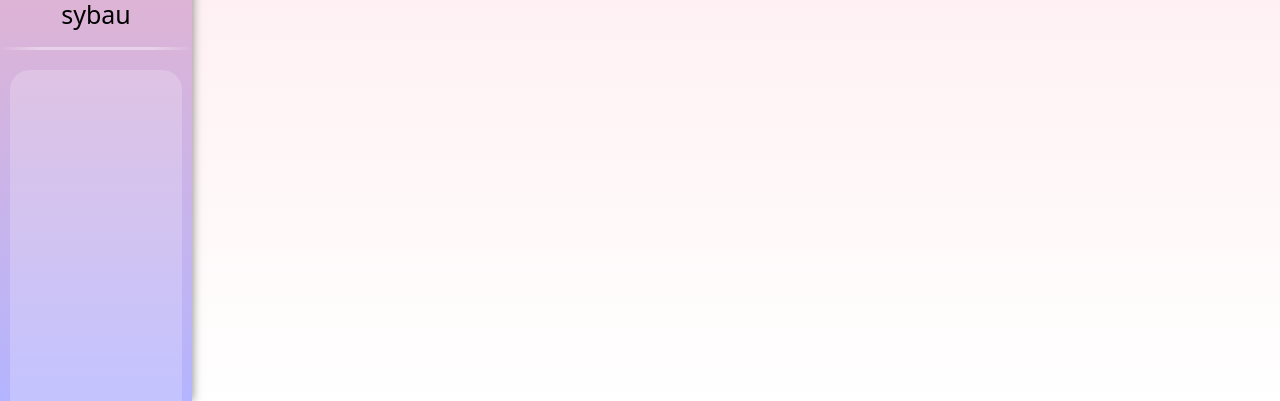
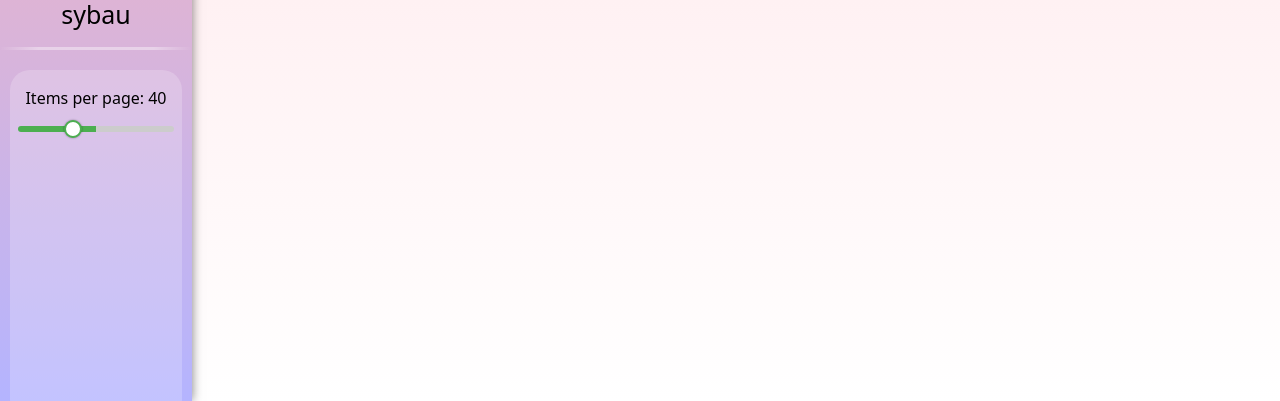
Before and after one commit to T0B1M4N/team-gamma, a React (Vite) app: page / in a window 1280 px wide. Shown: the part 399-800 px from the top of the page. Built offline with nearby package versions, Linux system fonts and the light colour scheme; no server answers.

Commit message:
cart fix

```diff
--- a/src/AppContext.jsx
+++ b/src/AppContext.jsx
@@ -8,10 +8,11 @@ import BottomBar from "./BottomBar.jsx";
 
 const AppContext = createContext();
 
-export function AppWrapper({ children }) {
+export function AppWrapper() {
   const [isSwitchOn, setIsSwitchOn] = useState(false);
   const [searchQuery, setSearchQuery] = useState("");
   const [cartItems, setCartItems] = useState([]);
+  const [ItemPerPage, SetItemsPerPage] = useState(40);
 
   const toggleSwitch = () => setIsSwitchOn((prev) => !prev);
 
@@ -56,6 +57,8 @@ export function AppWrapper({ children }) {
         removeFromCart,
         updateQuantity,
         clearCart,
+        ItemPerPage,
+        SetItemsPerPage, // <-- Add this!
       }}
     >
       <TopBar />
--- a/src/SideBar.css
+++ b/src/SideBar.css
@@ -55,6 +55,73 @@
   background-color: rgba(255, 255, 255, 0.65) ;
   transition: background-color 0.1s;
 }
+
+/* Base slider style */
+.PageSlider,
+.PageSlider-dark {
+  width: 90%;
+  height: 6px;
+  border-radius: 5px;
+  appearance: none;
+  margin: 10px auto;
+  display: block;
+  background: linear-gradient(to right, #4caf50 0%, #4caf50 50%, #ccc 50%, #ccc 100%);
+  transition: background 0.3s ease;
+  outline: none;
+}
+
+/* Custom thumb (WebKit) */
+.PageSlider::-webkit-slider-thumb,
+.PageSlider-dark::-webkit-slider-thumb {
+  appearance: none;
+  width: 18px;
+  height: 18px;
+  background: #fff;
+  border: 2px solid #4caf50;
+  border-radius: 50%;
+  cursor: pointer;
+  transition: transform 0.2s ease;
+  box-shadow: 0 0 2px rgba(0, 0, 0, 0.4);
+}
+
+.PageSlider::-webkit-slider-thumb:hover,
+.PageSlider-dark::-webkit-slider-thumb:hover {
+  transform: scale(1.2);
+}
+
+/* Custom thumb (Firefox) */
+.PageSlider::-moz-range-thumb,
+.PageSlider-dark::-moz-range-thumb {
+  width: 18px;
+  height: 18px;
+  background: #fff;
+  border: 2px solid #4caf50;
+  border-radius: 50%;
+  cursor: pointer;
+  transition: transform 0.2s ease;
+}
+
+.PageSlider::-moz-range-thumb:hover,
+.PageSlider-dark::-moz-range-thumb:hover {
+  transform: scale(1.2);
+}
+
+/* Dark mode fill and thumb style */
+.PageSlider-dark {
+  background: linear-gradient(to right, #81c784 0%, #81c784 50%, #666 50%, #666 100%);
+}
+
+.PageSlider-dark::-webkit-slider-thumb {
+  background: #222;
+  border: 2px solid #81c784;
+}
+
+.PageSlider-dark::-moz-range-thumb {
+  background: #222;
+  border: 2px solid #81c784;
+}
+
+
 @keyframes button-tilt {
   from {
     transform: rotate(-5deg);
--- a/src/SideBar.jsx
+++ b/src/SideBar.jsx
@@ -1,14 +1,13 @@
-import { useState, useTransition } from 'react'
-import './SideBar.css'
-
+import './SideBar.css';
 import { useAppContext } from "./AppContext";
 
 function SideBar() {
-  const { isSwitchOn, toggleSwitch } = useAppContext();
+  const { isSwitchOn, ItemPerPage, SetItemsPerPage } = useAppContext();
   const sidebarclass = isSwitchOn ? "SideBar-dark" : "SideBar";
   const sidebarbuttonclass = isSwitchOn ? "Sidebutton-dark" : "Sidebutton";
-  return(
-    <>
+  const sliderClass = isSwitchOn ? "PageSlider-dark" : "PageSlider"
+
+  return (
     <div className={sidebarclass}>
       <div className="main">
         <div className="top">
@@ -23,11 +22,24 @@ function SideBar() {
           <div className={sidebarbuttonclass}>sybau</div>
           <div className="line"></div>
         </div>
-          <div className="bottom"></div>
+
+        <div className="bottom">
+          <label style={{ display: "block", margin: "1rem 0", color: isSwitchOn ? "#fff" : "#000" }}>
+            Items per page: {ItemPerPage}
+          </label>
+          <input
+            type="range"
+            min={10}
+            max={100}
+            step={10}
+            value={ItemPerPage}
+            className={sliderClass}
+            onChange={(e) => SetItemsPerPage(Number(e.target.value))}
+          />
         </div>
       </div>
-    </>
-  )
+    </div>
+  );
 }
 
-export default SideBar
+export default SideBar;
--- a/src/cart.css
+++ b/src/cart.css
@@ -23,23 +23,37 @@
   border-bottom: 1px dashed #ccc;
   padding-bottom: 10px;
 }
-.cart2 *{
-    color: black;
+
+.cart2 * {
+  color: black;
+}
+
+/* NEW: Image styling */
+.cartItemImage {
+  width: 60px;
+  height: 60px;
+  object-fit: cover;
+  border-radius: 10px;
+  margin-right: 15px;
+  flex-shrink: 0;
 }
 
 .itemInfo {
   flex: 1;
+  display: flex;
+  align-items: center;
 }
 
 .itemTitle {
   font-weight: bold;
   margin: 0;
-  text-wrap: nowrap;
-  overflow:hidden;
-  width: 95%;
+  white-space: nowrap;
+  overflow: hidden;
+  text-overflow: ellipsis;
+  max-width: 95%;
   text-align: center;
   border-radius: 5px;
-  background:linear-gradient(270deg, rgba(0,0,0,0.05) 0%,white 5%);
+  background: linear-gradient(270deg, rgba(0,0,0,0.05) 0%, white 5%);
 }
 
 .itemPrice {
@@ -101,9 +115,10 @@
   text-align: center;
   color: #888;
 }
-@media (max-width:1000px) {
-    .cart2{
-        left: 0;
-        width: 90%;
-    }
+
+@media (max-width: 1000px) {
+  .cart2 {
+    left: 0;
+    width: 90%;
+  }
 }
--- a/src/cart.jsx
+++ b/src/cart.jsx
@@ -24,6 +24,12 @@ function Cart() {
         <div className="cartList">
           {cartItems.map((item) => (
             <div key={item.id} className="cartItem">
+              {/* Added image here */}
+              <img
+                src={item.images?.[0] || ""}
+                alt={item.title}
+                className="cartItemImage"
+              />
               <div className="itemInfo">
                 <p className="itemTitle">{item.title}</p>
                 <p className="itemPrice">${item.price.toFixed(2)}</p>
@@ -38,7 +44,10 @@ function Cart() {
                     updateQuantity(item.id, parseInt(e.target.value, 10))
                   }
                 />
-                <button className="removeBtn" onClick={() => removeFromCart(item.id)}>
+                <button
+                  className="removeBtn"
+                  onClick={() => removeFromCart(item.id)}
+                >
                   Remove
                 </button>
               </div>
--- a/src/products.jsx
+++ b/src/products.jsx
@@ -7,13 +7,13 @@ import "./products.css";
 import { useAppContext } from "./AppContext";
 
 function Products() {
-  const productNum = 40;
+  const { searchQuery, isSwitchOn, ItemPerPage } = useAppContext();
+  const productNum = ItemPerPage;
   const [page, setPage] = useState(0);
   const [loading, setLoading] = useState(false);
   const [products2, setProducts] = useState([]);
 
   const productDivRef = useRef(null);
-  const { searchQuery, isSwitchOn } = useAppContext();
 
   const ItemClass = isSwitchOn ? "item-dark" : "item";
   const LeftArrClass = isSwitchOn ? "leftarr-dark" : "leftarr";
```
Lines whose indentation alone changed are shown as unchanged.
